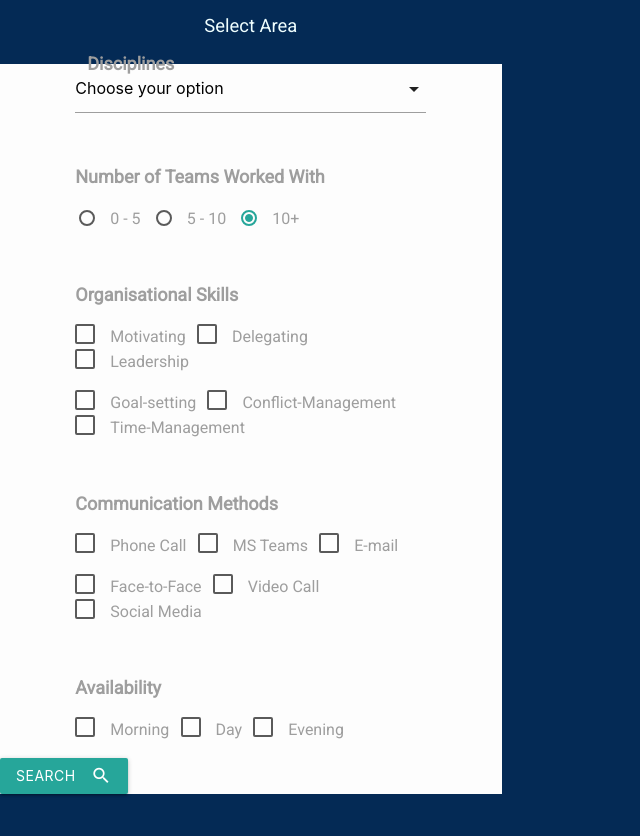
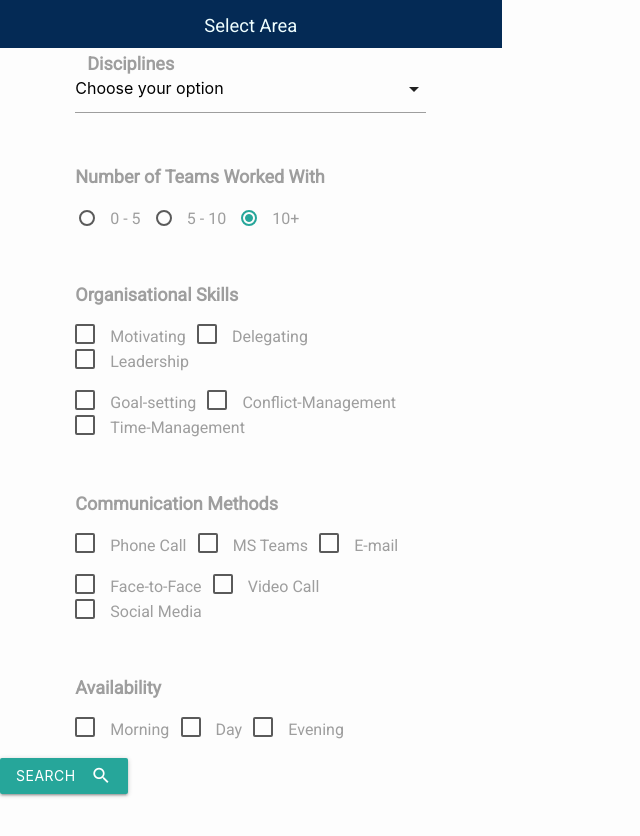
Before and after one commit to Kevin-1234/IT-Code-Fair-2020, a plain HTML site: page index.html in a window 1280 px wide. Shown: the whole page, without its empty margins (0-640 px from the left). Before the commit the page ends 800 px from the top, so only its background shows below. Drawn offline with nearby package versions, Linux system fonts and the light colour scheme.

Commit message:
optimize for ios devices 11

```diff
--- a/index.html
+++ b/index.html
@@ -23,34 +23,12 @@
 
 
 
-
-
-
-
-
-
-
-
-
-
-
-
-
-
-
-
-
-
-
-
-
+<div class="warpper">
 <!-- Home component -->
 <div class="home">
   <div class="header valign-wrapper">
     <h6>Select Area</h6>
   </div>
-
-
   <form>
 
     <div class="container">
@@ -238,6 +216,7 @@
 
       </div>
 
+
     </div>
     <button class="waves-effect waves-light btn center-align"  id="searchBtn" style="align-self: center;" ><i class="material-icons right">search</i>Search</button>
 
@@ -282,6 +261,29 @@
 
 </div>
 
+</div>
+
+
+
+
+
+
+
+
+
+
+
+
+
+
+
+
+
+
+
+
+
+
 
 
     <!-- <ul id="tabs-swipe-demo" class="tabs">
--- a/styles/main.css
+++ b/styles/main.css
@@ -25,7 +25,7 @@
   .header {
     position: sticky;
     top:0;
-
+    z-index: 2;
     height: 48px;
     color: azure;
     background-color: rgb(4, 42, 85);
@@ -78,19 +78,23 @@
 
     background-color: rgb(4, 42, 85);
   }
+
+  .warpper{
+    height: 1000px;
+    background-color:  #fdfdfd;
+  }
   /*Components*/
   .home {
-    background-color: rgb(4, 42, 85);
+    background-color:  #fdfdfd;
     height: auto;
-    height: 100%;
     opacity: 1;
     position: absolute;
     top:0px;
 
   }
   .home form{
+    height: auto;
 
-    background-color: #fdfdfd;
   }
 
   .searchResults {
```
Lines whose indentation alone changed are shown as unchanged.
